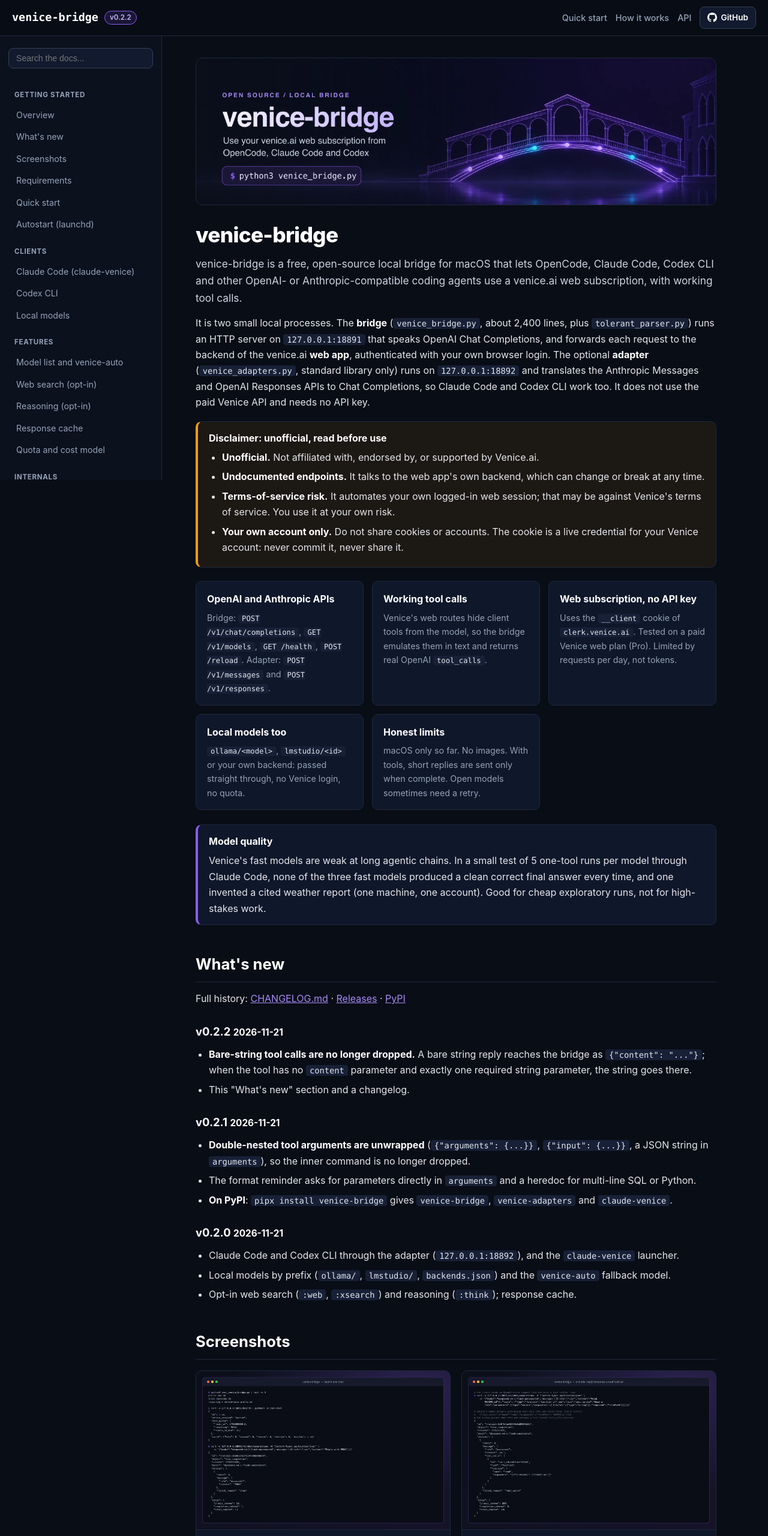
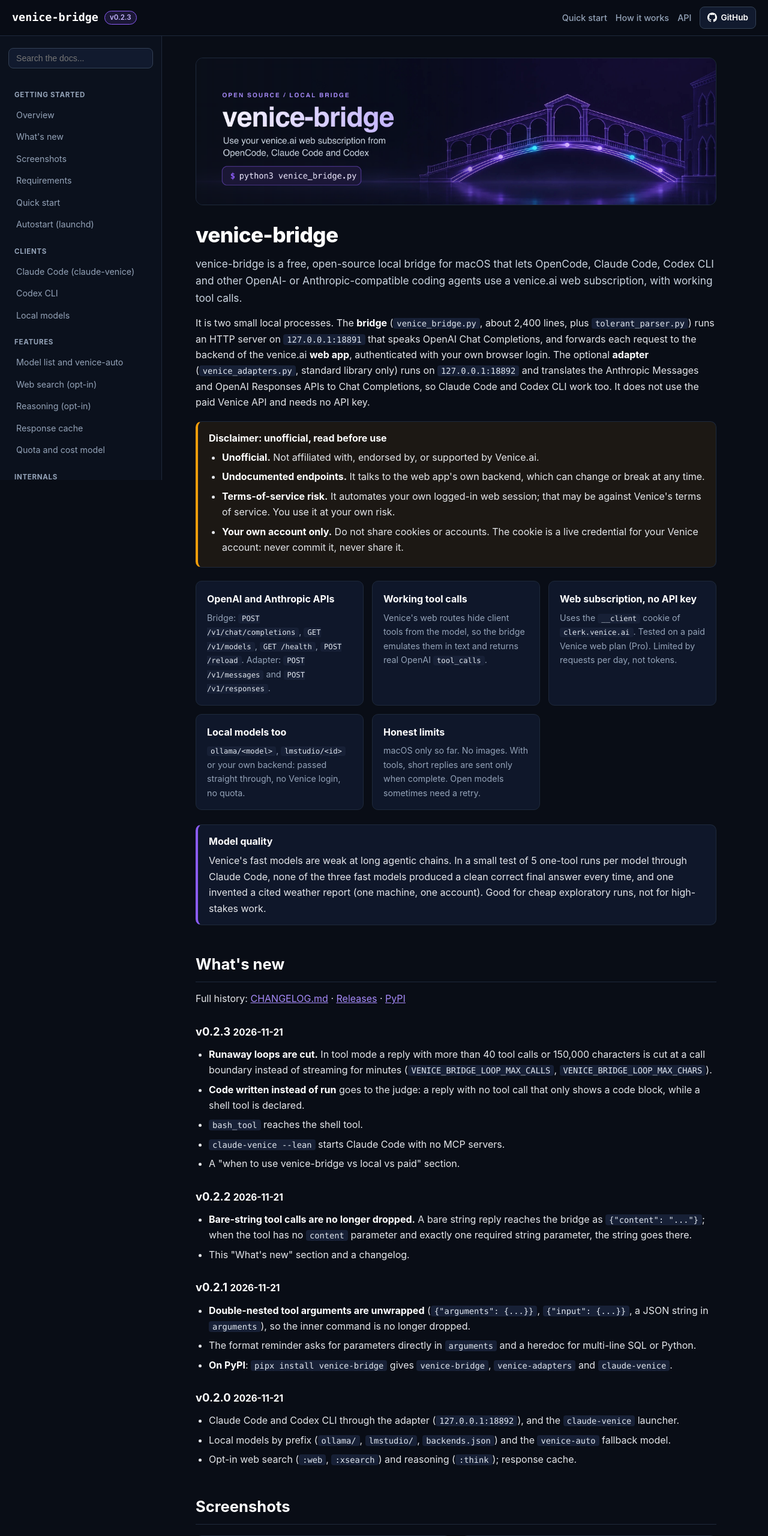
Before and after one commit to Sedmio/venice-bridge, a plain HTML site: page docs/index.html in a window 1280 px wide. Shown: the top 2560 px of the page at 60% size. Drawn offline with Linux system fonts and the light colour scheme.

Commit message:
chore: v0.2.3
Runaway loop cut, first-turn code-block judge, bash_tool alias, claude-venice --lean,
hybrid routing docs.

Co-Authored-By: Claude Opus 5.5 <noreply@anthropic.com>

```diff
--- a/docs/index.html
+++ b/docs/index.html
@@ -32,7 +32,7 @@
   "description": "venice-bridge is a free, open-source local bridge for macOS that lets OpenCode, Claude Code, Codex CLI and other OpenAI- or Anthropic-compatible coding agents use a venice.ai web subscription, with working tool calls.",
   "operatingSystem": "macOS",
   "applicationCategory": "DeveloperApplication",
-  "softwareVersion": "0.2.2",
+  "softwareVersion": "0.2.3",
   "license": "https://opensource.org/licenses/MIT",
   "codeRepository": "https://github.com/nsozturk/venice-bridge",
   "downloadUrl": "https://github.com/nsozturk/venice-bridge",
@@ -276,7 +276,7 @@ footer { margin-top: 60px; padding-top: 20px; border-top: 1px solid var(--border
 <body>
 
 <header class="navbar">
-  <a href="#overview" class="brand">venice-bridge <span class="badge">v0.2.2</span></a>
+  <a href="#overview" class="brand">venice-bridge <span class="badge">v0.2.3</span></a>
   <div class="nav-actions">
     <a href="#quick-start" class="nav-link">Quick start</a>
     <a href="#how-it-works" class="nav-link">How it works</a>
@@ -396,6 +396,14 @@ footer { margin-top: 60px; padding-top: 20px; border-top: 1px solid var(--border
     <section id="whats-new">
       <h2>What's new</h2>
       <p>Full history: <a href="https://github.com/nsozturk/venice-bridge/blob/main/CHANGELOG.md">CHANGELOG.md</a> · <a href="https://github.com/nsozturk/venice-bridge/releases">Releases</a> · <a href="https://pypi.org/project/venice-bridge/">PyPI</a></p>
+      <h3>v0.2.3 <small>2026-11-21</small></h3>
+      <ul>
+        <li><strong>Runaway loops are cut.</strong> In tool mode a reply with more than 40 tool calls or 150,000 characters is cut at a call boundary instead of streaming for minutes (<code>VENICE_BRIDGE_LOOP_MAX_CALLS</code>, <code>VENICE_BRIDGE_LOOP_MAX_CHARS</code>).</li>
+        <li><strong>Code written instead of run</strong> goes to the judge: a reply with no tool call that only shows a code block, while a shell tool is declared.</li>
+        <li><code>bash_tool</code> reaches the shell tool.</li>
+        <li><code>claude-venice --lean</code> starts Claude Code with no MCP servers.</li>
+        <li>A "when to use venice-bridge vs local vs paid" section.</li>
+      </ul>
       <h3>v0.2.2 <small>2026-11-21</small></h3>
       <ul>
         <li><strong>Bare-string tool calls are no longer dropped.</strong> A bare string reply reaches the bridge as <code>{"content": "..."}</code>; when the tool has no <code>content</code> parameter and exactly one required string parameter, the string goes there.</li>
@@ -1073,7 +1081,7 @@ claude-venice --quota                   <span class="c"># Venice web quota  rema
     <div class="no-results" id="noResults">No section matches your search.</div>
 
     <footer>
-      <p>venice-bridge v0.2.2 · MIT · <a href="https://github.com/nsozturk/venice-bridge">github.com/nsozturk/venice-bridge</a> · Unofficial, not affiliated with Venice.ai.</p>
+      <p>venice-bridge v0.2.3 · MIT · <a href="https://github.com/nsozturk/venice-bridge">github.com/nsozturk/venice-bridge</a> · Unofficial, not affiliated with Venice.ai.</p>
     </footer>
   </main>
 </div>
```
Also changed, not shown: docs/llms-full.txt, docs/llms.txt, 4 other files.
